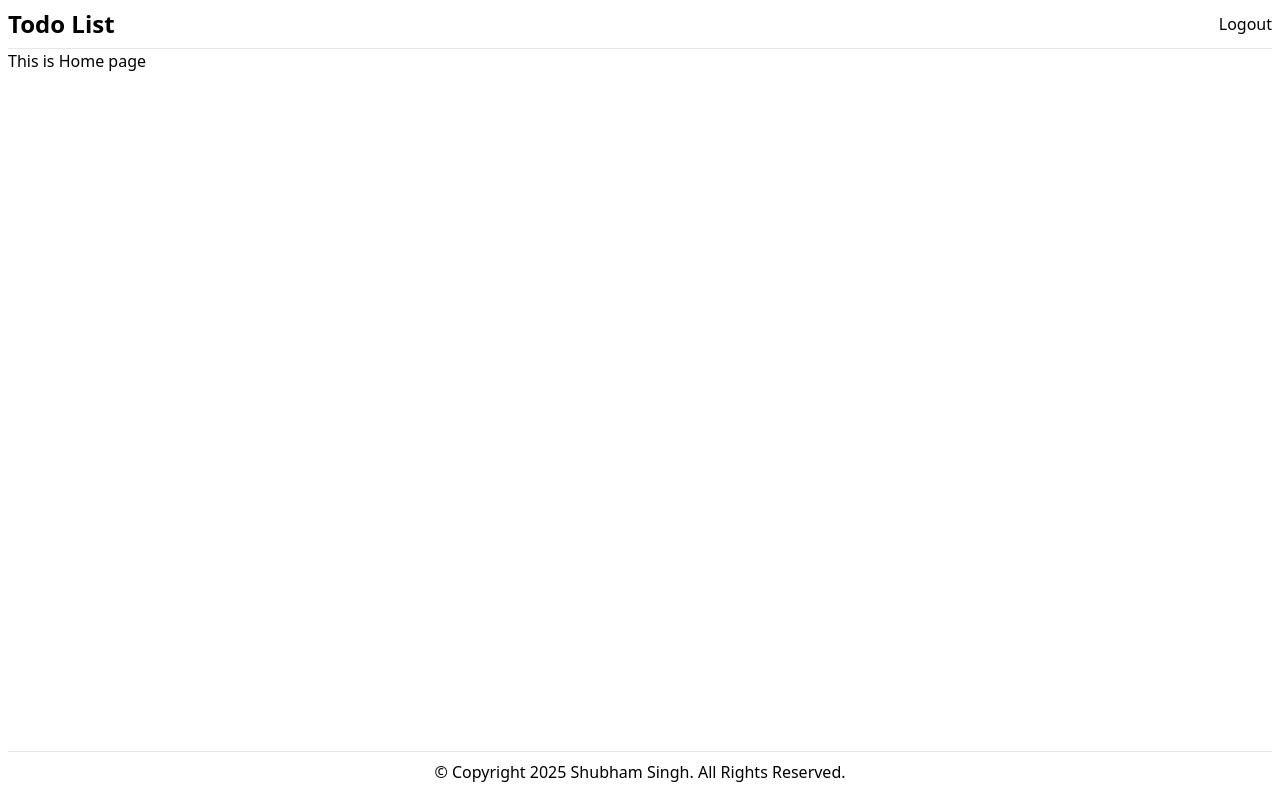
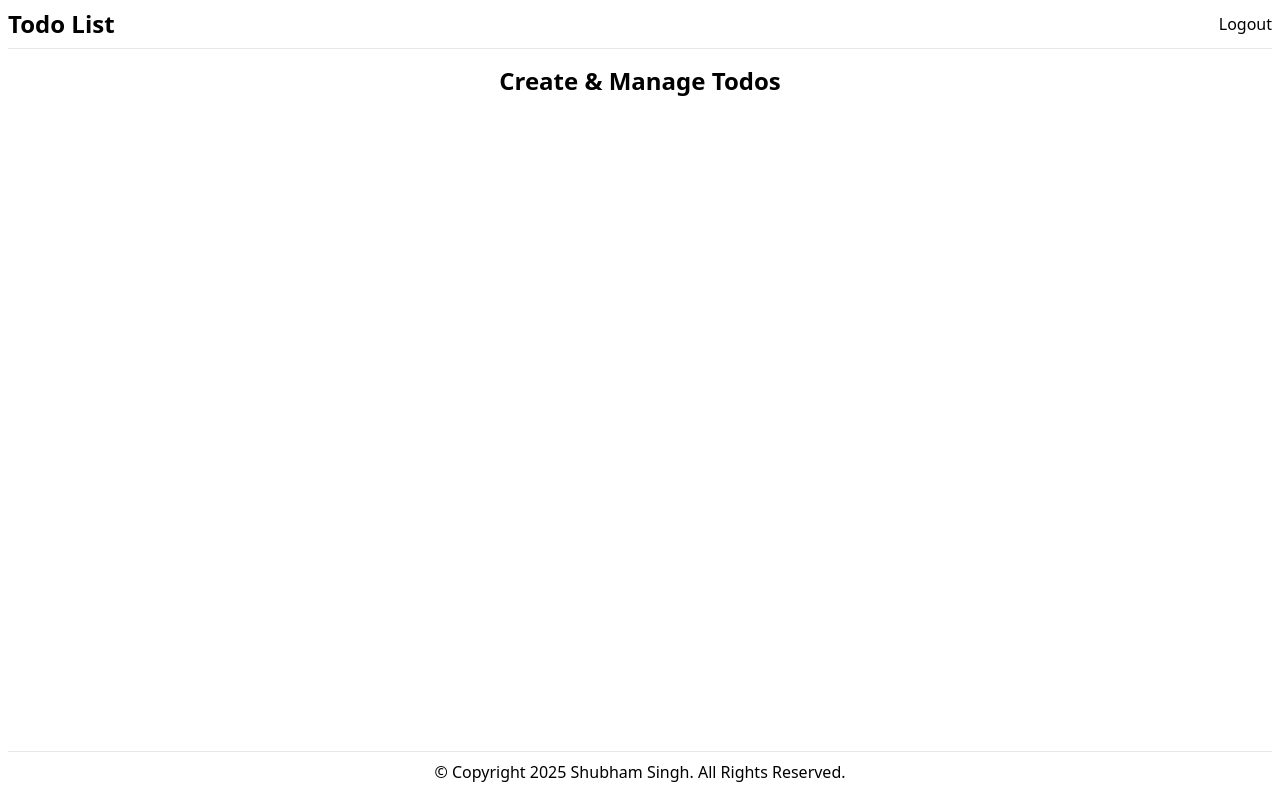
Before and after one commit to unrealblood/todo-list-reactjs-frontend, a React app: page / in a window 1280 px wide. Built offline with nearby package versions, Linux system fonts and the light colour scheme; the HTML template or start-up script is replaced by a standard one.

Commit message:
added title to homepage

```diff
--- a/src/pages/Home.tsx
+++ b/src/pages/Home.tsx
@@ -1,7 +1,7 @@
 function Home() {
     return (
-        <div>
-            This is Home page
+        <div className="w-[800px] mx-auto">
+            <h2 className="text-center font-bold text-2xl mt-4">Create & Manage Todos</h2>
         </div>
     );
 }
```
